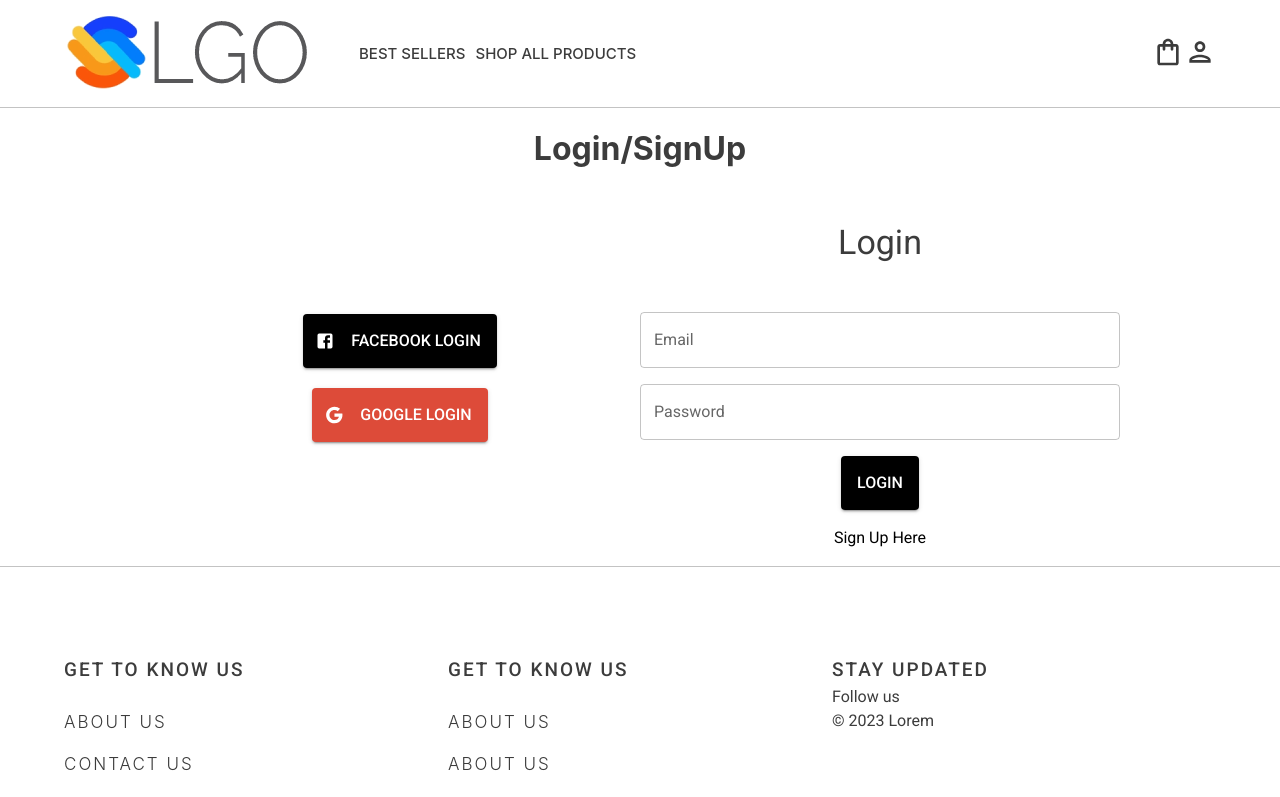
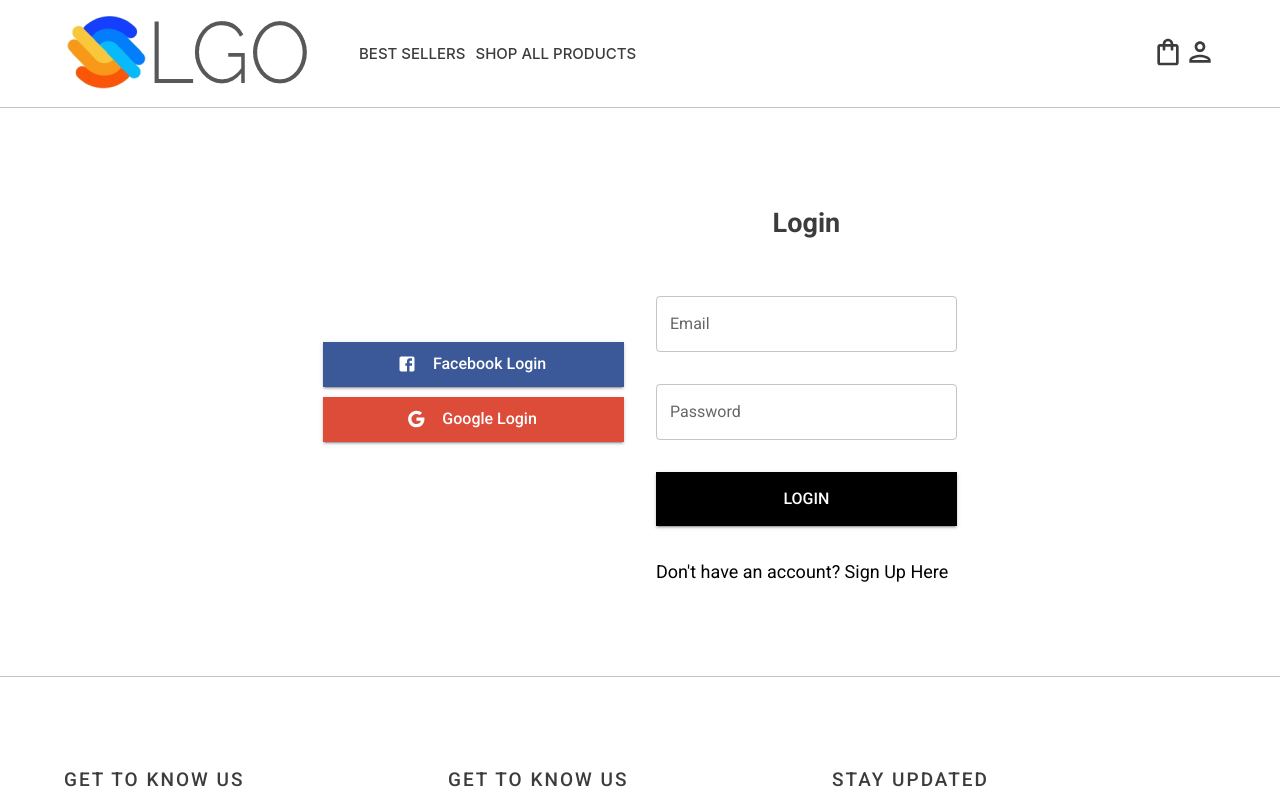
Before and after one commit to pannan-annalect/test-ecommerce, a React (Create React App) app in the folder my-react-app/: page /auth in a window 1280 px wide. Shown: the top 797 px of the page. Built offline with nearby package versions, Linux system fonts and the light colour scheme.

Commit message:
Login page UI changes

```diff
--- a/my-react-app/src/components/login-signup/LoginSIgnUp.component.jsx
+++ b/my-react-app/src/components/login-signup/LoginSIgnUp.component.jsx
@@ -1,3 +1,4 @@
+import { Typography, Grid } from '@mui/material';
 import FacebookLoginButton from './FbButton.component';
 import GoogleLoginButton from './GoogleButton.component';
 import LoginForm from './LoginSignUpForm.component';
@@ -6,22 +7,22 @@ import './LoginSignUp.styles.scss';
 const LoginSignUp = () =>{
     return(
         <div className='login-singup-container'>
-            <header>
+            {/* <header>
                 <h1>Login/SignUp</h1>
-            </header>
-            <div className='row'>
-                <div className="column">
+            </header> */}
+            <Grid container>
+                <Grid item xs={12} md={6} p={2} className='login-others'>
                     <div className="facebook-button">
-                    <FacebookLoginButton/>
+                        <FacebookLoginButton/>
                     </div>
                     <div className="google-button">
                         <GoogleLoginButton/>
                     </div>
-                </div>
-                <div className='column'>
-                    <LoginForm/>
-                </div>
-            </div>
+                </Grid>
+                <Grid item xs={12} md={6} p={2}>
+                <LoginForm/>
+                </Grid>
+            </Grid>
         </div>
     )
 }
--- a/my-react-app/src/components/login-signup/LoginSignUp.styles.scss
+++ b/my-react-app/src/components/login-signup/LoginSignUp.styles.scss
@@ -1,17 +1,49 @@
 .login-singup-container{
     width: 100%;
-    max-width: 75%;
+    max-width: 52%;
     margin: 0 auto;
     text-align: center;
-    .row{
+    padding: 4% 0;
+    .login-others{
         display: flex;
+        flex-direction: column;
         align-items: center;
-        width: 100%;
-        .column{
-            width: 50%;
-            .facebook-button{
-                padding-bottom: 20px;
+        justify-content: center;
+        .facebook-button, .google-button{
+            padding: 5px 0;
+            width: 100%;
+            button{
+                max-width: 320px;
+                border-radius: 0;
+                width: 100%;
+                min-height: 45px;
+                text-transform: capitalize;
+            }
+        }
+        .facebook-button{
+            button{
+                background:#3B5998 ;
+                &:hover{
+                    background:#0F65B3 ;
+                }
             }
         }
     }
 }
+@media screen and (max-width:899px) {
+    .login-singup-container{
+        padding: 20px 0;
+        .login-others{
+            .facebook-button, .google-button{
+                button{
+                    max-width: 100%;
+                }
+            }
+        }
+    }
+}
+@media screen and (max-width:599px) {
+    .login-singup-container{
+        max-width: 100%;
+    }
+}
--- a/my-react-app/src/components/login-signup/LoginSignUpForm.component.jsx
+++ b/my-react-app/src/components/login-signup/LoginSignUpForm.component.jsx
@@ -16,12 +16,10 @@ const useStyles = makeStyles((theme) => ({
     marginBottom: '16px !important',
   },
   signUpLink: {
-    padding: '16px !important',
     textDecoration: 'none !important'
   },
   typography: {
     padding: theme.spacing(4),
-
   },
 }));
 
@@ -74,13 +72,14 @@ const LoginForm = () => {
 
   return (
     <>
-      <Typography className={classes.typography} variant="h4" component="h1">
+      <Typography fontSize={'27px'} fontWeight={'700'} className={classes.typography} variant="h2">
         {signUp ? 'Sign Up' : 'Login'}
       </Typography>
 
       <form className={classes.formContainer} onSubmit={handleSubmit} noValidate>
         {signUp && (
           <>
+            <Grid container>
               <Grid className={classes.Grid} item xs={12} sm={12}>
                 <TextField
                   label="First Name"
@@ -103,9 +102,11 @@ const LoginForm = () => {
                   fullWidth
                 />
               </Grid>
+            </Grid>
           </>
         )}
-        <Grid className={classes.Grid}  item xs={12} sm={12}>
+        <Grid container>
+          <Grid className={classes.Grid}  item xs={12} sm={12} py={1}>
             <TextField
               label="Email"
               value={email}
@@ -116,7 +117,7 @@ const LoginForm = () => {
               fullWidth
             />
           </Grid>
-        <Grid className={classes.Grid}  item xs={12} sm={12}>
+          <Grid className={classes.Grid}  item xs={12} sm={12} py={1}>
             <TextField
               label="Password"
               type="password"
@@ -128,20 +129,22 @@ const LoginForm = () => {
               fullWidth
             />
           </Grid>
-        <Grid item xs={12}>
-          <Button type="submit" variant="contained" color="primary">
+          <Grid item xs={12} py={1}>
+            <Button sx={{width:'100%',borderRadius:'0'}} type="submit" variant="contained" color="primary">
               {signUp ? 'Sign Up' : 'Login'}
             </Button>
           </Grid>
-        <Grid item xs={12}>
+          <Grid item xs={12} py={3} pl={0} textAlign={'left'}>
             <Link
+              pl={0}
               component="button"
               variant="body2"
               className={classes.signUpLink}
               onClick={() => setSignUp(!signUp)}
             >
-            <Typography>{signUp ? 'Go back to Login' : 'Sign Up Here'}</Typography>
+              <Typography fontSize={'18px'}>{signUp ? "Go back to Login" : "Don't have an account? Sign Up Here"}</Typography>
             </Link>
+          </Grid>
         </Grid>
       </form>
     </>
```
Lines whose indentation alone changed are shown as unchanged.
